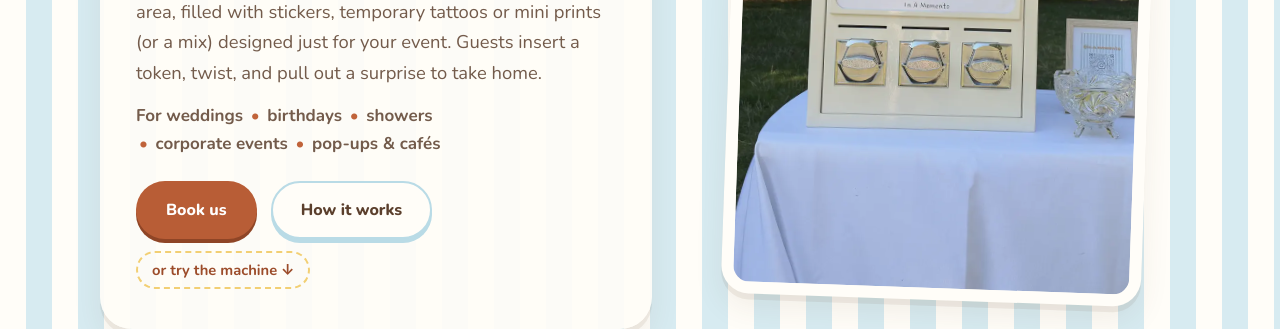
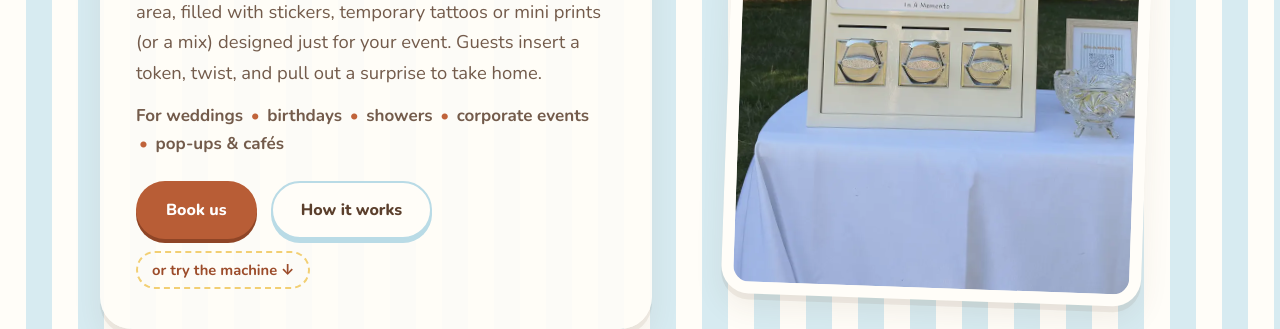
Before and after one commit to andrew-hy-kim/in.a.memento, a Jekyll site: the page built from index.html, in a window 1280 px wide. Shown: the part 430-759 px from the top of the page. Built offline with Jekyll 4.4.1, drawn with Linux system fonts in a browser that asks for light colours.

Commit message:
Hero event line: fill the full width on computers
Co-Authored-By: Claude Opus 5.5 <noreply@anthropic.com>

```diff
--- a/css/style.css
+++ b/css/style.css
@@ -306,6 +306,7 @@ section { padding: 88px 0; }
 /* Event types under the intro: one line of text, rust dots between, each item kept in one piece */
 .event-line { margin: -4px 0 24px; font-weight: 700; color: var(--ink-soft); line-height: 1.6; }
 .event-line > span { white-space: nowrap; }
+.event-line { text-wrap: wrap; } /* fill each line; the site-wide "pretty" wrapping evened the two lines out and left a gap */
 .event-line .dot { color: var(--terracotta); font-weight: 800; padding: 0 3px; }
 
 @media (max-width: 880px) {
```
